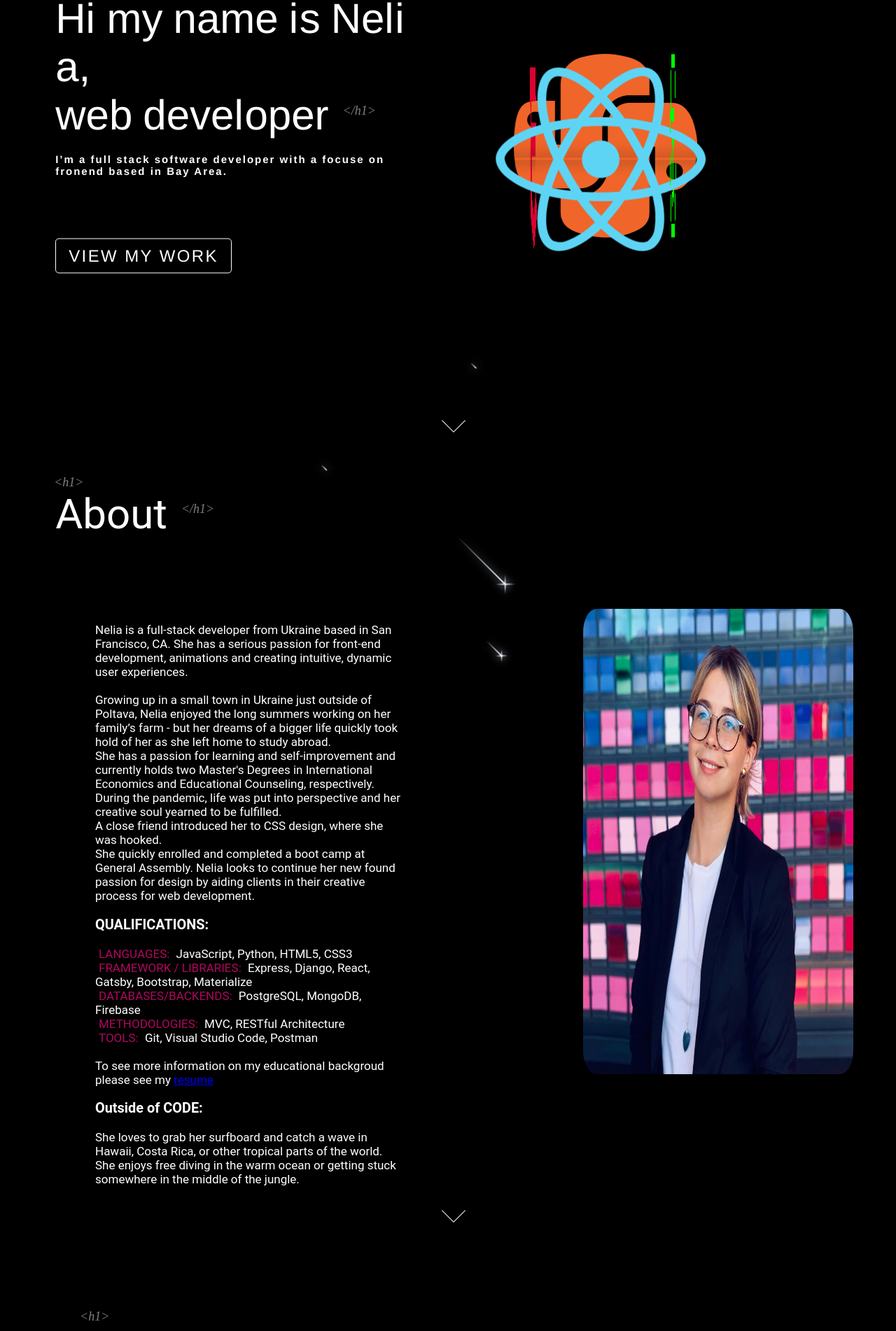
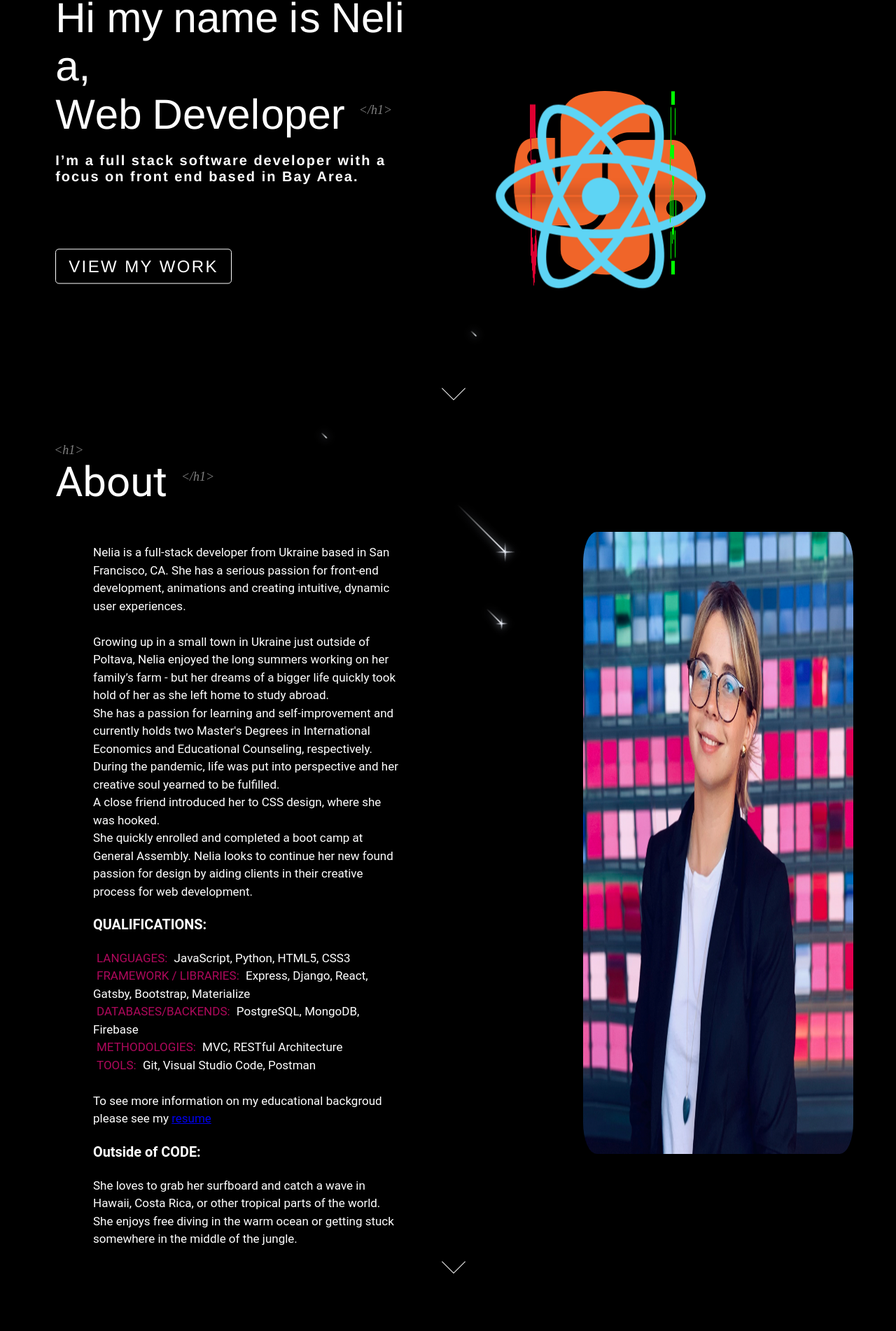
Before and after one commit to nelialanets/Portfolio, a React (Create React App) app: page / in a window 1280 px wide. Shown: the part 219-2121 px from the top of the page at 70% size. Built offline with nearby package versions, Linux system fonts and the light colour scheme.

Commit message:
final touches to the font

```diff
--- a/src/components/About/About.js
+++ b/src/components/About/About.js
@@ -56,7 +56,9 @@ About() {
                 <img id="imageAbout" src="./portfolio/nelia.png" alt='profile' />
                  </div>
         </div>
-        <ScrollDown />
+        <section id="about" class="demo">
+     <a href="#portfolio"><span></span></a>
+    </section>
     </div>
   )
 }
--- a/src/components/About/index.scss
+++ b/src/components/About/index.scss
@@ -5,13 +5,13 @@
     height: 100%;
     margin:0;
     padding:100px;
-    margin-bottom:5px;
-    margin-bottom: 1%;
+    margin-bottom: 3%;
+    margin: auto;
 }
 
 .imageAbout{
     display: flex;
-    margin-bottom: 10%;
+    margin-bottom: 5%;
 }
 #imageAbout{
    display: flex;
@@ -25,14 +25,18 @@
 }
 .about-h1{
     margin-left: 5%;
+    margin-bottom: -5%;
 }
 
 .text-bio{
+    line-height:1.5;
     display: inline-block;
-    margin: 5px;
+    margin: 2px;
     padding: 15px;
     margin-right: 30%;
     font-size: 17px;
+
+
 }
 
 .sky {
@@ -76,6 +80,7 @@
   }
 
   .text-bio{
+    line-height:1.5;
     width: 100%;
     position: relative;
     margin-top: 1%;
@@ -293,3 +298,65 @@
       transform: translateX(270px);
     }
   }
+  ///Scroll///
+///
+section {
+  display:flex;
+   position: relative;
+
+ }
+ section::after {
+   position: absolute;
+   bottom: 0;
+   left: 0;
+   content: '';
+
+
+ }
+ section h4 {
+   position: absolute;
+   top: 50%;
+   left: 50%;
+   z-index: 4;
+   -webkit-transform: translate(-50%, -50%);
+   transform: translate(-50%, -50%);
+   color: white;
+   font : normal 300 64px/1 'Josefin Sans', sans-serif;
+   text-align: center;
+   white-space: nowrap;
+   color:green;
+ }
+ .demo a {
+   position: absolute;
+   bottom: 20px;
+   left: 50%;
+   z-index: 2;
+   display: inline-block;
+   -webkit-transform: translate(0, -50%);
+   transform: translate(0, -50%);
+   font : normal 400 20px/1 'Josefin Sans', sans-serif;
+   letter-spacing: .1em;
+   text-decoration: none;
+   transition: opacity .3s;
+
+ }
+ .demo a:hover {
+   opacity: .5;
+   background: rgb(79,157,7);}
+
+ #about a {
+   padding-top: 60px;
+ }
+ #about a span {
+   position: absolute;
+   top: 0;
+   left: 50%;
+   width: 24px;
+   height: 24px;
+   margin-left: -12px;
+   border-left: 1px solid #fff;
+   border-bottom: 1px solid #fff;
+   -webkit-transform: rotate(-45deg);
+   transform: rotate(-45deg);
+   box-sizing: border-box;
+ }
--- a/src/components/CubeAnimation/index.scss
+++ b/src/components/CubeAnimation/index.scss
@@ -1,11 +1,12 @@
 .stage-cube-count{
+
     width: 50%;
     height: 85vh;
-    top: 5%;
+     top: auto;
     padding-top: 20%;
     position: absolute;
     right: 0;
-    margin-left: 10px;
+    margin-left: px;
     overflow: hidden;
 }
 
@@ -20,10 +21,7 @@
 
     div{
         position:absolute;
-        // width: 450px;
         height: 3px;
-        // border: px solid #ccc;
-        // background: rgb(255,255,255, 0.4);
         font-size: 300px;
         display: flex;
         justify-content: center;
--- a/src/components/Home/HomeComponent.js
+++ b/src/components/Home/HomeComponent.js
@@ -15,7 +15,7 @@ const HomeComponent=()=>{
     const[letterClass, setLetterClass]=useState('text-animate')
     const intro =["H","i"," ","my"," ", "n","a","m","e", " ", "i","s", " ", 'N','e','l','i','a'," ," ]
     const nameArray =[" ",]
-    const jobArray=['w','e','b', '', 'd','e','v','e','l','o','p','e','r']
+    const jobArray=['W','e','b', '', 'D','e','v','e','l','o','p','e','r']
 
     useEffect(()=>{
         return ()=> setTimeout(()=>{
@@ -45,8 +45,8 @@ const HomeComponent=()=>{
                     strArray={jobArray}
                     idx={18} />
                 </h1>
-                <h2>
-                I’m a  full stack software developer with a focuse on fronend  based in Bay Area.
+                <h2 className='h2-tag'>
+                I’m a  full stack software developer with a focus on front end  based in Bay Area.
                 </h2>
                 <a href='#about' className="flat-btn">
                 View my work
--- a/src/components/Home/index.scss
+++ b/src/components/Home/index.scss
@@ -10,13 +10,14 @@
 // }
 
  .text-zone{
+        line-height:normal;
         margin-left: 5%;
         margin-top:20%;
         transform: translateY(-50%);
         width: 40%;
         max-height: 90%;
         font-family:'Franklin Gothic Medium', 'Arial Narrow', Arial, sans-serif;
-        margin-bottom:25%;
+        margin-bottom:20%;
         max-height: 90%;
 
 }
@@ -73,10 +74,10 @@ h1::after{
     }
 }
 
-h2{
+.h2-tag{
     color: white;
     margin-top: 20px;
-    font-size: 15px;
+    font-size: 20px;
     font-family:'Franklin Gothic Medium', 'Arial Narrow', Arial, sans-serif, cursive;
     letter-spacing: 2px;
     animation: fadeIn 1s 1.8s backwards;
@@ -91,7 +92,7 @@ h2{
         margin-top:40%;
         margin-bottom:25%;
         transform: translateY(-50%);
-        width: 60%;
+        width: 85%;
         max-height: 90%;
         font-family:'Franklin Gothic Medium', 'Arial Narrow', Arial, sans-serif;
         margin-bottom:50%;
@@ -147,6 +148,16 @@ h2{
             }
 
     }
+    .h2-tag{
+        line-height: normal;
+        color: white;
+        margin-top: 20px;
+        font-size: 18px;
+        font-family:'Franklin Gothic Medium', 'Arial Narrow', Arial, sans-serif, cursive;
+        letter-spacing: 2px;
+        animation: fadeIn 1s 1.8s backwards;
+
+    }
     .link{
         font-size: 14px;
         margin-left: 10px;
--- a/src/components/Navbar/index.css
+++ b/src/components/Navbar/index.css
@@ -1,4 +1,5 @@
 nav{
+
     background-color: rgba(0,0,0,0.9);
     padding: 20px;
     display: flex;
@@ -28,9 +29,11 @@ nav{
 
 .logo link {
     color: aliceblue;
+
   }
 .nav-links{
     flex:70%;
+    font-size: 20px;
     display: flex;
     justify-content: space-between;
     align-items: center;
--- a/src/components/Portfolio/PortfolioItems.js
+++ b/src/components/Portfolio/PortfolioItems.js
@@ -10,7 +10,7 @@ export default function PortfolioItems() {
 
     return(
 
-      <div  className='images-container'>
+      <div  id="portfolio"  className='images-container'>
 
       {
         portfolio.map((port,idx)=>{
--- a/src/components/Scroll/ScrollDown.js
+++ b/src/components/Scroll/ScrollDown.js
@@ -6,7 +6,7 @@ export default function ScrollDown() {
   return (
     <>
     <section id="projects" class="demo">
-    <a href="#projects"><span></span></a>
+    <a href="#projects" > <span></span></a>
     </section>
     </>
   )
--- a/src/pages/Resume/Resume.js
+++ b/src/pages/Resume/Resume.js
@@ -11,7 +11,7 @@ function Resume() {
      </div>
 
      </nav>
-    <div className='container-resume'>
+    <div id="resume2" className='container-resume'>
  <body>
   <div className='main-container'>
 
```
